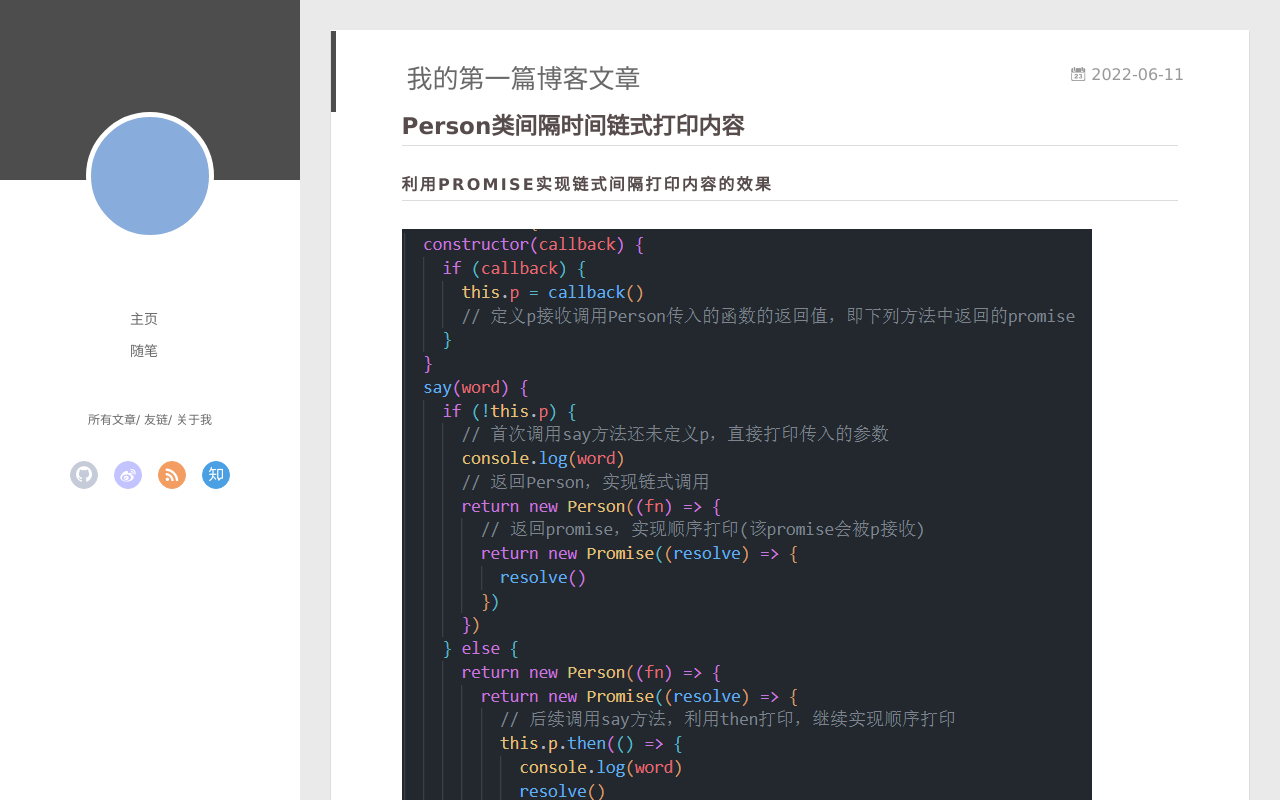
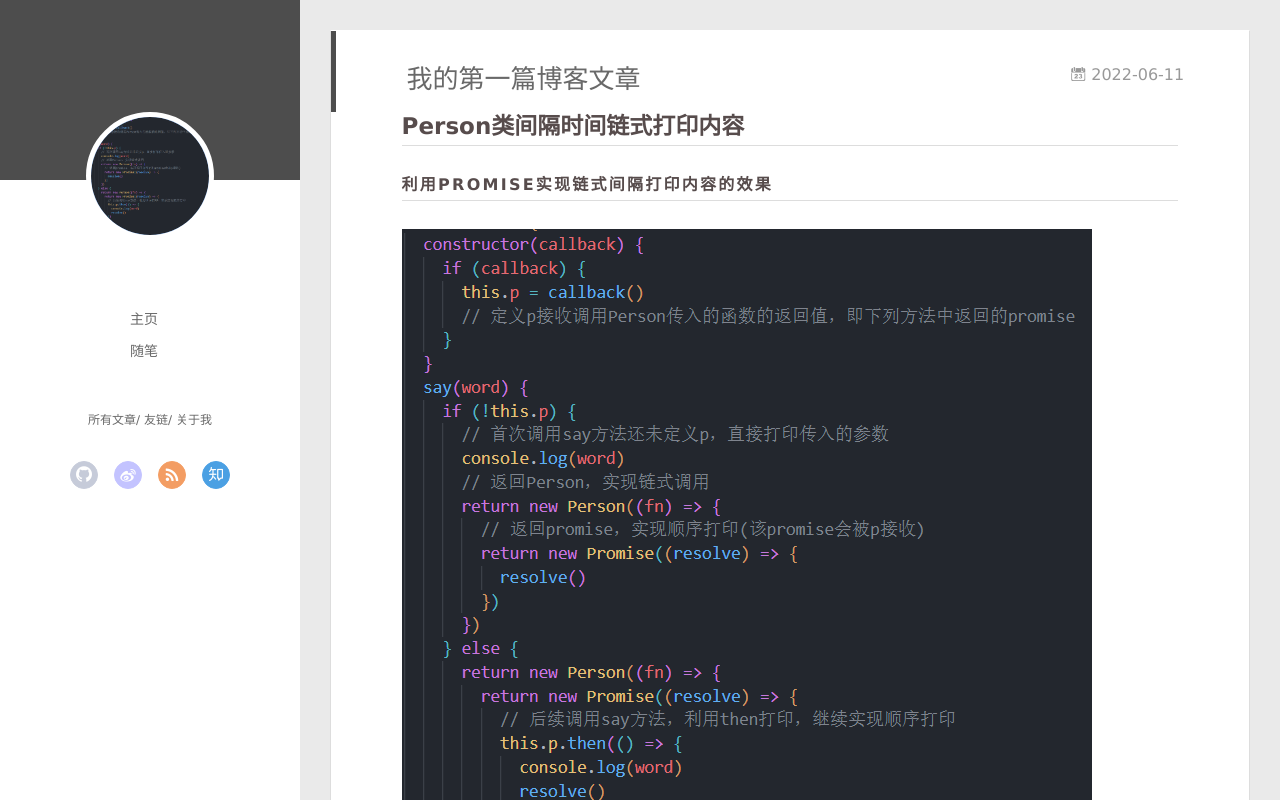
Before and after one commit to huangqinchun/huangqinchun.github.io, a plain HTML site: page index.html in a window 1280 px wide. Drawn offline with Linux system fonts and the light colour scheme; no server answers.

Commit message:
Site updated: 2022-06-11 11:00:58

```diff
--- a/index.html
+++ b/index.html
@@ -43,7 +43,7 @@
 <div class="intrude-less">
 	<header id="header" class="inner">
 		<a href="/" class="profilepic">
-			<img src="" class="js-avatar">
+			<img src="./uploads/1_first_blog/f1.png" class="js-avatar">
 		</a>
 		<hgroup>
 		  <h1 class="header-author"><a href="/"></a></h1>
```
